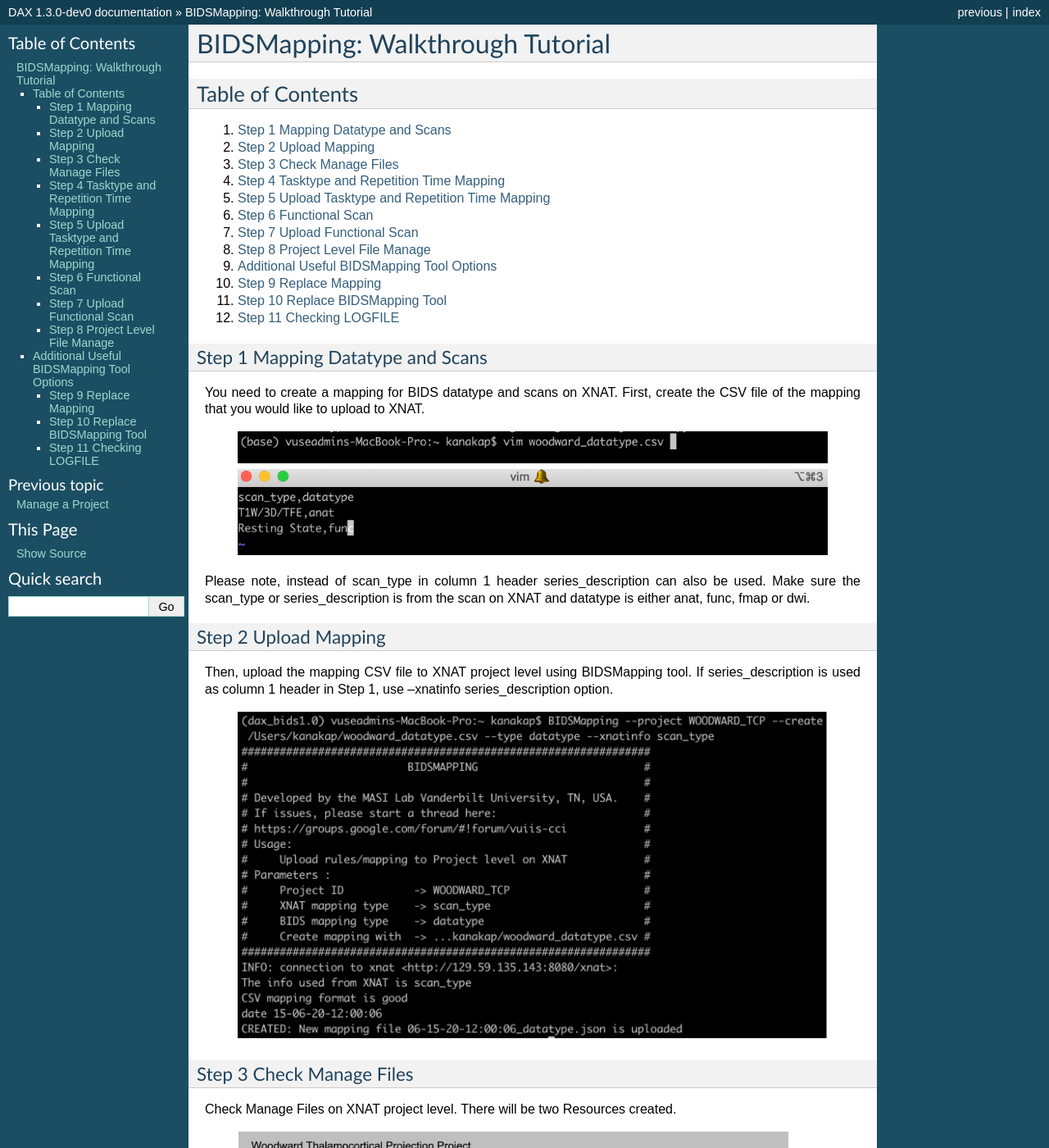
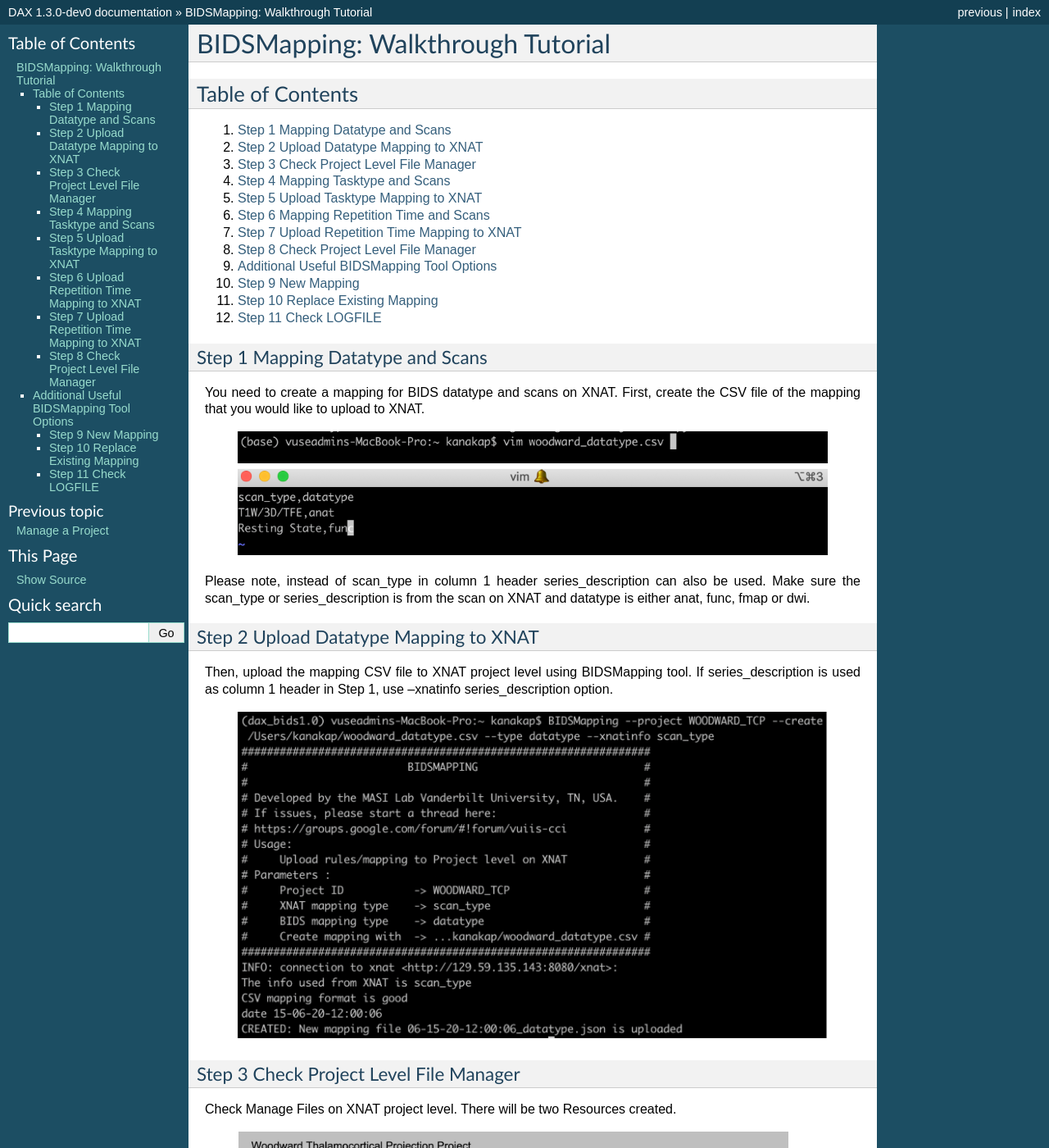
Before and after one commit to VUIIS/dax, a Sphinx documentation site: the page built from docs/BIDS_walkthrough.rst, in a window 1280 px wide and 1400 px high. Shown: the whole window at 82% size. Built offline with Sphinx 7.4.7, drawn with Linux system fonts in a browser that asks for light colours; some of the changed text lies outside the part shown.

Commit message:
Update headings in BIDS_walkthrough.rst

```diff
--- a/docs/BIDS_walkthrough.rst
+++ b/docs/BIDS_walkthrough.rst
@@ -5,17 +5,17 @@ Table of Contents
 ~~~~~~~~~~~~~~~~~
 
 1.  `Step 1 Mapping Datatype and Scans <#step-1-mapping-datatypes-and-scans>`__
-2.  `Step 2 Upload Mapping <#step-2-upload-mapping>`__
-3.  `Step 3 Check Manage Files <#step-3-check-manage-files>`__
-4.  `Step 4 Tasktype and Repetition Time Mapping <#step-4-tasktype-and-repetition-time-mapping>`__
-5.  `Step 5 Upload Tasktype and Repetition Time Mapping <#step-5-upload-tasktype-and-repetition-time-mapping>`__
-6.  `Step 6 Functional Scan <#step-6-functional-scan>`__
-7.  `Step 7 Upload Functional Scan <#step-7-upload-functional-scan>`__
-8.  `Step 8 Project Level File Manage <#step-8-project-level-file-manage>`__
+2.  `Step 2 Upload Datatype Mapping to XNAT <#step-2-upload-datatype-mapping-to-xnat>`__
+3.  `Step 3 Check Project Level File Manager <#step-3-check-project-level-file-manager>`__
+4.  `Step 4 Mapping Tasktype and Scans <#step-4-mapping-tasktype-and-scans>`__
+5.  `Step 5 Upload Tasktype Mapping to XNAT <#step-5-upload-tasktype-mapping-to-XNAT>`__
+6.  `Step 6 Mapping Repetition Time and Scans <#step-6-mapping-repetition-time-and-scans>`__
+7.  `Step 7 Upload Repetition Time Mapping to XNAT <#step-7-upload-repetition-time-mapping-to-xnat>`__
+8.  `Step 8 Check Project Level File Manager <#step-8-check-project-level-file-manager>`__
 9.  `Additional Useful BIDSMapping Tool Options <#additional-useful-bidsmapping-tool-options>`__
-10.  `Step 9 Replace Mapping <#step-9-replace-mapping>`__
-11. `Step 10 Replace BIDSMapping Tool <#step-10-replace-bidsmapping-tool>`__
-12. `Step 11 Checking LOGFILE <#step-11-checking-logfile>`__
+10.  `Step 9 New Mapping <#step-9-new-mapping>`__
+11. `Step 10 Replace Existing Mapping <#step-10-replace-existing-mapping>`__
+12. `Step 11 Check LOGFILE <#step-11-check-logfile>`__
 
 ---------------------------------
 Step 1 Mapping Datatype and Scans
@@ -29,25 +29,25 @@ You need to create a mapping for BIDS datatype and scans on XNAT. First, create
 
 Please note, instead of scan_type in column 1 header series_description can also be used. Make sure the scan_type or series_description is from the scan on XNAT and datatype is either anat, func, fmap or dwi.
 
----------------------
-Step 2 Upload Mapping
----------------------
+--------------------------------------
+Step 2 Upload Datatype Mapping to XNAT
+--------------------------------------
 
 Then, upload the mapping CSV file to XNAT project level using BIDSMapping tool. If series_description is used as column 1 header in Step 1, use --xnatinfo series_description option.
 
         .. image:: images/BIDS_walkthrough/Step2.1.PNG
 
--------------------------
-Step 3 Check Manage Files
--------------------------
+---------------------------------------
+Step 3 Check Project Level File Manager
+---------------------------------------
 
 Check Manage Files on XNAT project level. There will be two Resources created.
 
         .. image:: images/BIDS_walkthrough/Step3.1.PNG
 
--------------------------------------------
-Step 4 Tasktype and Repetition Time Mapping
--------------------------------------------
+---------------------------------
+Step 4 Mapping Tasktype and Scans
+---------------------------------
 
 For functional scans, tasktype and repetition time mapping (Step 6 and 7) is required. Similar to Step 1, create tasktype CSV mapping.
 
@@ -55,17 +55,17 @@ For functional scans, tasktype and repetition time mapping (Step 6 and 7) is req
 
         .. image:: images/BIDS_walkthrough/Step4.2.PNG
 
---------------------------------------------------
-Step 5 Upload Tasktype and Repetition Time Mapping
---------------------------------------------------
+--------------------------------------
+Step 5 Upload Tasktype Mapping to XNAT
+--------------------------------------
 
 Similar to Step 2, upload to above Step 4 mapping to XNAT using BIDMapping tool.
 
         .. image:: images/BIDS_walkthrough/Step5.1.PNG
 
-----------------------
-Step 6 Functional Scan
-----------------------
+---------------------------------------------
+Step 6 Upload Repetition Time Mapping to XNAT
+---------------------------------------------
 
 For functional scan, create repetition CSV mapping.
 
@@ -73,17 +73,17 @@ For functional scan, create repetition CSV mapping.
 
         .. image:: images/BIDS_walkthrough/Step6.2.PNG
 
------------------------------
-Step 7 Upload Functional Scan
------------------------------
+---------------------------------------------
+Step 7 Upload Repetition Time Mapping to XNAT
+---------------------------------------------
 
 Upload the above Step 6 mapping to XNAT using the BIDSMapping tool.
 
         .. image:: images/BIDS_walkthrough/Step7.1.PNG
 
---------------------------------
-Step 8 Project Level File Manage
---------------------------------
+---------------------------------------
+Step 8 Check Project Level File Manager
+---------------------------------------
 
 Check Manage Files on XNAT project level. There should be four Resources.
 
@@ -95,9 +95,9 @@ Additional Useful BIDSMapping Tool Options
 
 Please note, the steps 9-11 can be followed for using the option --update in the BIDSMapping tool. This option allows you to ONLY add new mapping rules to existing mapping at the project level.
 
-----------------------
-Step 9 Replace Mapping
-----------------------
+------------------
+Step 9 New Mapping
+------------------
 
 To replace a mapping at project level, create the new CSV mapping. Here, we are replacing repetition_time mapping.
 
@@ -106,16 +106,16 @@ To replace a mapping at project level, create the new CSV mapping. Here, we are
         .. image:: images/BIDS_walkthrough/Step9.2.PNG
 
 --------------------------------
-Step 10 Replace BIDSMapping Tool
+Step 10 Replace Existing Mapping
 --------------------------------
 
-Use option --replace in the BIDSMapping tool.
+Use option --replace in the BIDSMapping tool. --replace removes the old mapping rules and adds new ones.
 
         .. image:: images/BIDS_walkthrough/Step10.1.PNG
 
-------------------------
-Step 11 Checking LOGFILE
-------------------------
+---------------------
+Step 11 Check LOGFILE
+---------------------
 
 Check the LOGFILE.txt or json mapping at the XNAT project level under the repetition time Resources.
 
```
